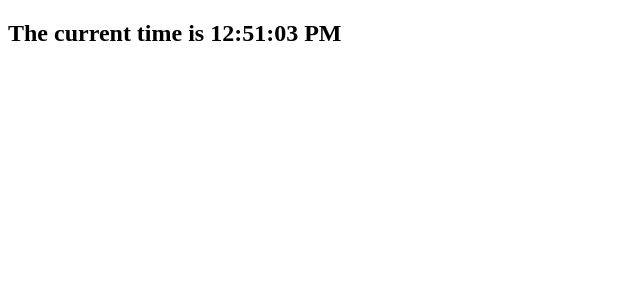
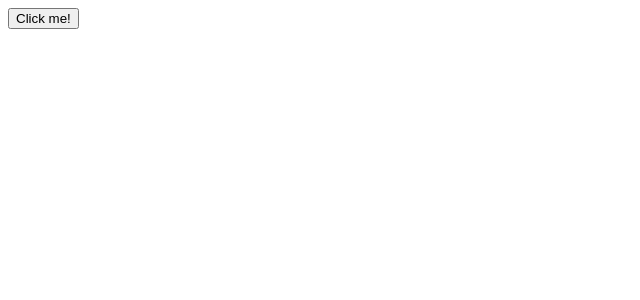
Before and after one commit to ver-sim/REACT, a React (Vite) app in the folder props/: page / in a window 1280 px wide. Shown: the top 300 px of the page, without its empty margins (0-640 px from the left). Built offline with nearby package versions, Linux system fonts and the light colour scheme.

Commit message:
mouse clicker

```diff
--- a/props/src/App.jsx
+++ b/props/src/App.jsx
@@ -1,5 +1,5 @@
-import { Clock } from "./Clock";
+import { MouseClicker } from "./MouseClicker";
 
 export function App(){
-    return <Clock />
+    return <MouseClicker />
 }
--- /dev/null
+++ b/props/src/MouseClicker.jsx
@@ -0,0 +1,7 @@
+export function MouseClicker() {
+    function handleClick(event) {
+        console.log(event.target.name);
+    }
+
+    return <button name="one" onClick={handleClick}>Click me!</button>
+}
```
